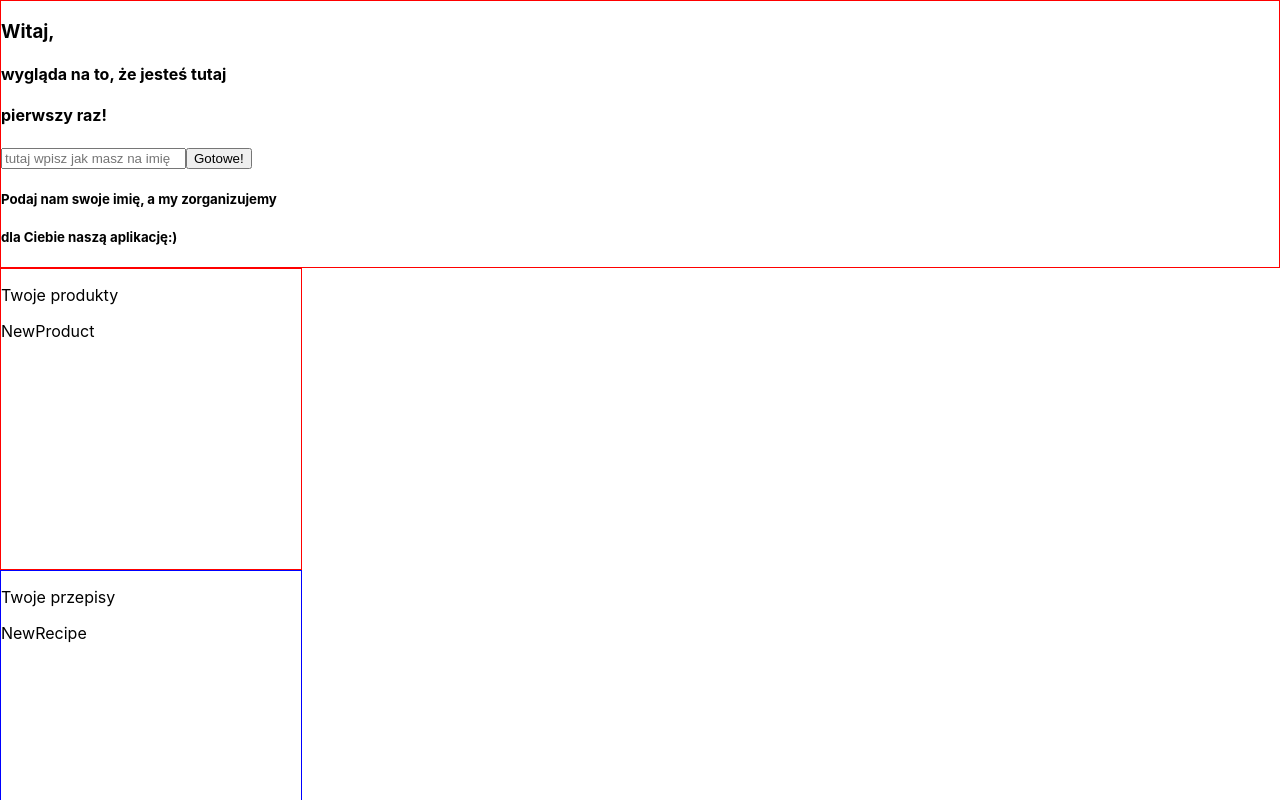
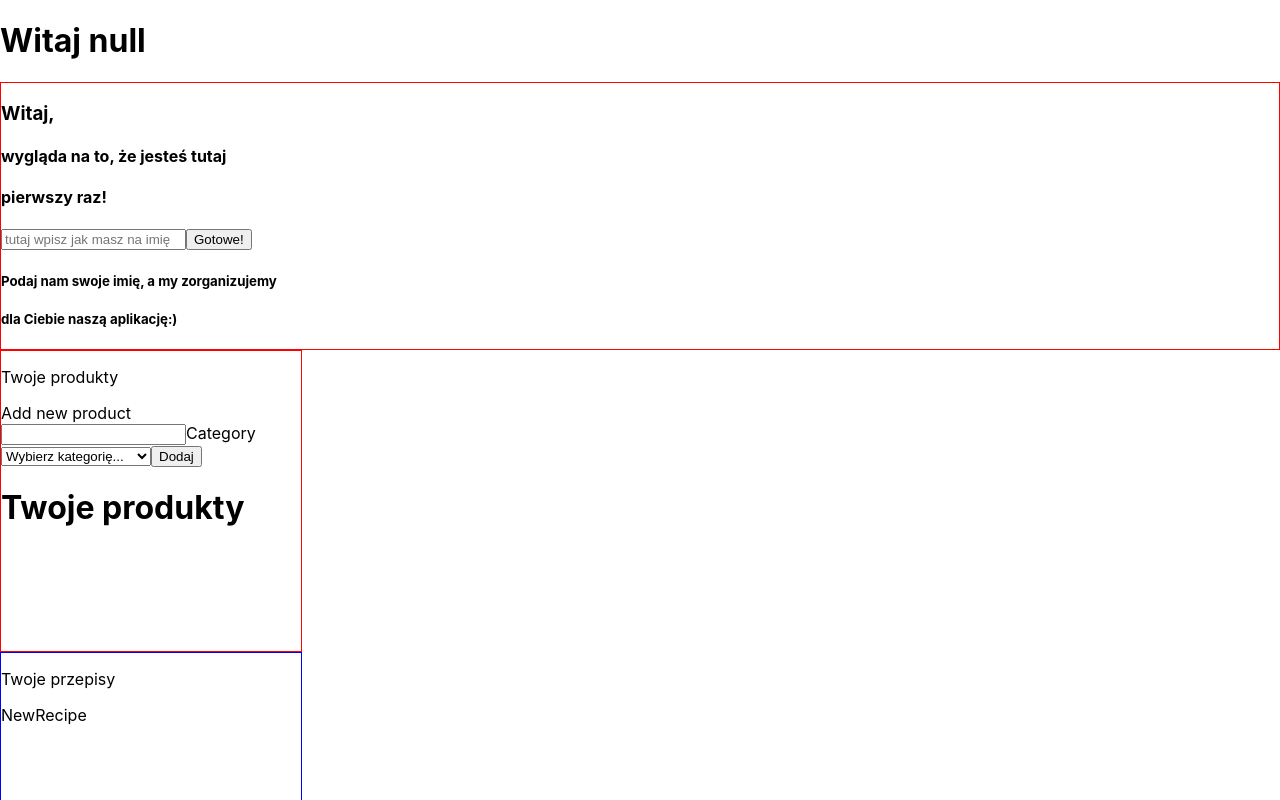
Before and after one commit to marcinho51/ShoplistCheckbox, a React (Create React App) app: page / in a window 1280 px wide. Shown: the top 800 px of the page. Built offline with nearby package versions, Linux system fonts and the light colour scheme.

Commit message:
Products to localStorage almost done

```diff
--- a/src/components/Hello/Hello.js
+++ b/src/components/Hello/Hello.js
@@ -12,12 +12,15 @@ class Hello extends Component {
           id="userName"
           type="text"
           placeholder="tutaj wpisz jak masz na imię"
+          onChange={this.props.change}
+          value={this.props.user}
         />
         <input
           id="userNameButton"
           class="button"
           type="button"
           value="Gotowe!"
+          onClick={this.props.buttonChange}
         />
         <h5>Podaj nam swoje imię, a my zorganizujemy</h5>
         <h5>dla Ciebie naszą aplikację:)</h5>
--- a/src/components/Main/Main.js
+++ b/src/components/Main/Main.js
@@ -6,10 +6,33 @@ import YourProducts from "../YourProducts/YourProducts";
 import YourRecipes from "../YourRecipes/YourRecipes";
 
 class Main extends Component {
+  state = {
+    user: ""
+  };
+
+  handleChange = event => {
+    this.setState({
+      user: event.target.value
+    });
+  };
+
+  handleButton = () => {
+    const { user } = this.state;
+    localStorage.setItem("user", user);
+  };
+
+  user;
+
   render() {
+    const userFromLocalStorage = JSON.stringify(localStorage.getItem("user"));
     return (
       <>
-        <Hello />
+        <h1>Witaj {userFromLocalStorage}</h1>
+        <Hello
+          user={this.state.user}
+          change={this.handleChange}
+          buttonChange={this.handleButton}
+        />
         <YourProducts />
         <YourRecipes />
         <NewShoplist />
--- a/src/components/NewProduct/NewProduct.js
+++ b/src/components/NewProduct/NewProduct.js
@@ -2,8 +2,212 @@ import React, { Component } from "react";
 import "./NewProduct.scss";
 
 class NewProduct extends Component {
+  state = {
+    newProduct: "",
+    select: ""
+  };
+
+  handleChange = event => {
+    this.setState({
+      newProduct: event.target.value
+    });
+  };
+
+  selectChange = event => {
+    this.setState({
+      select: event.target.value
+    });
+  };
+
+  handleButton = () => {
+    if (this.state.select === "sweets") {
+      let sweets = [];
+      if (localStorage.getItem("sweets")) {
+        sweets = JSON.parse(localStorage.getItem("sweets"));
+      }
+      sweets.push(this.state.newProduct);
+      localStorage.setItem("sweets", JSON.stringify(sweets));
+      console.log(sweets);
+    } else if (this.state.select === "fruitsAndVegs") {
+      let fruitsAndVegs = [];
+      if (
+        this.state.select === "fruitsAndVegs" &&
+        localStorage.getItem("fruitsAndVegs")
+      ) {
+        fruitsAndVegs = JSON.parse(localStorage.getItem("fruitsAndVegs"));
+      }
+      fruitsAndVegs.push(this.state.newProduct);
+      localStorage.setItem("fruitsAndVegs", JSON.stringify(fruitsAndVegs));
+      console.log(fruitsAndVegs);
+    } else if (this.state.select === "looseProducts") {
+      let looseProducts = [];
+      if (
+        this.state.select === "looseProducts" &&
+        localStorage.getItem("looseProducts")
+      ) {
+        looseProducts = JSON.parse(localStorage.getItem("looseProducts"));
+      }
+      looseProducts.push(this.state.newProduct);
+      localStorage.setItem("looseProducts", JSON.stringify(looseProducts));
+      console.log(looseProducts);
+    } else if (this.state.select === "forCakes") {
+      let forCakes = [];
+      if (
+        this.state.select === "forCakes" &&
+        localStorage.getItem("forCakes")
+      ) {
+        forCakes = JSON.parse(localStorage.getItem("forCakes"));
+      }
+      forCakes.push(this.state.newProduct);
+      localStorage.setItem("forCakes", JSON.stringify(forCakes));
+      console.log(forCakes);
+    } else if (this.state.select === "meat") {
+      let meat = [];
+      if (this.state.select === "meat" && localStorage.getItem("meat")) {
+        meat = JSON.parse(localStorage.getItem("meat"));
+      }
+      meat.push(this.state.newProduct);
+      localStorage.setItem("meat", JSON.stringify(meat));
+      console.log(meat);
+    } else if (this.state.select === "cannedGoods") {
+      let cannedGoods = [];
+      if (
+        this.state.select === "cannedGoods" &&
+        localStorage.getItem("cannedGoods")
+      ) {
+        cannedGoods = JSON.parse(localStorage.getItem("cannedGoods"));
+      }
+      cannedGoods.push(this.state.newProduct);
+      localStorage.setItem("cannedGoods", JSON.stringify(cannedGoods));
+      console.log(cannedGoods);
+    } else if (this.state.select === "frozen") {
+      let frozen = [];
+      if (this.state.select === "frozen" && localStorage.getItem("frozen")) {
+        frozen = JSON.parse(localStorage.getItem("frozen"));
+      }
+      frozen.push(this.state.newProduct);
+      localStorage.setItem("cfrozen", JSON.stringify(frozen));
+      console.log(frozen);
+    } else if (this.state.select === "bread") {
+      let bread = [];
+      if (this.state.select === "bread" && localStorage.getItem("bread")) {
+        bread = JSON.parse(localStorage.getItem("bread"));
+      }
+      bread.push(this.state.newProduct);
+      localStorage.setItem("bread", JSON.stringify(bread));
+      console.log(bread);
+    } else if (this.state.select === "dairy") {
+      let dairy = [];
+      if (this.state.select === "dairy" && localStorage.getItem("dairy")) {
+        dairy = JSON.parse(localStorage.getItem("dairy"));
+      }
+      dairy.push(this.state.newProduct);
+      localStorage.setItem("dairy", JSON.stringify(dairy));
+      console.log(dairy);
+    } else if (this.state.select === "spices") {
+      let spices = [];
+      if (this.state.select === "spices" && localStorage.getItem("spices")) {
+        spices = JSON.parse(localStorage.getItem("spices"));
+      }
+      spices.push(this.state.newProduct);
+      localStorage.setItem("spices", JSON.stringify(spices));
+      console.log(spices);
+    } else if (this.state.select === "beverages") {
+      let beverages = [];
+      if (
+        this.state.select === "beverages" &&
+        localStorage.getItem("beverages")
+      ) {
+        beverages = JSON.parse(localStorage.getItem("beverages"));
+      }
+      beverages.push(this.state.newProduct);
+      localStorage.setItem("beverages", JSON.stringify(beverages));
+      console.log(beverages);
+    } else if (this.state.select === "fats") {
+      let fats = [];
+      if (this.state.select === "fats" && localStorage.getItem("fats")) {
+        fats = JSON.parse(localStorage.getItem("fats"));
+      }
+      fats.push(this.state.newProduct);
+      localStorage.setItem("fats", JSON.stringify(fats));
+      console.log(fats);
+    } else if (this.state.select === "cleaningStuff") {
+      let cleaningStuff = [];
+      if (
+        this.state.select === "cleaningStuff" &&
+        localStorage.getItem("cleaningStuff")
+      ) {
+        cleaningStuff = JSON.parse(localStorage.getItem("cleaningStuff"));
+      }
+      cleaningStuff.push(this.state.newProduct);
+      localStorage.setItem("cleaningStuff", JSON.stringify(cleaningStuff));
+      console.log(cleaningStuff);
+    } else if (this.state.select === "forHome") {
+      let forHome = [];
+      if (this.state.select === "forHome" && localStorage.getItem("forHome")) {
+        forHome = JSON.parse(localStorage.getItem("forHome"));
+      }
+      forHome.push(this.state.newProduct);
+      localStorage.setItem("forHome", JSON.stringify(forHome));
+      console.log(forHome);
+    } else if (this.state.select === "cosmetics") {
+      let cosmetics = [];
+      if (
+        this.state.select === "cosmetics" &&
+        localStorage.getItem("cosmetics")
+      ) {
+        cosmetics = JSON.parse(localStorage.getItem("cosmetics"));
+      }
+      cosmetics.push(this.state.newProduct);
+      localStorage.setItem("cosmetics", JSON.stringify(cosmetics));
+      console.log(cosmetics);
+    } else if (this.state.select === "other") {
+      let other = [];
+      if (this.state.select === "other" && localStorage.getItem("other")) {
+        other = JSON.parse(localStorage.getItem("other"));
+      }
+      other.push(this.state.newProduct);
+      localStorage.setItem("other", JSON.stringify(other));
+      console.log(other);
+    }
+  };
+
   render() {
-    return <div>NewProduct</div>;
+    return (
+      <>
+        <label>
+          Add new product
+          <input
+            type="text"
+            onChange={this.handleChange}
+            value={this.state.newProduct}
+          />
+        </label>
+        <label>
+          Category
+          <select value={this.state.select} onChange={this.selectChange}>
+            <option>Wybierz kategorię...</option>
+            <option value="fruitsAndVegs">Fruits and vegetables</option>
+            <option value="looseProducts">Loose products</option>
+            <option value="forCakes">For cakes</option>
+            <option value="meat">Meat</option>
+            <option value="cannedGoods">Canned goods</option>
+            <option value="sweets">Sweets</option>
+            <option value="frozen">Frozen</option>
+            <option value="bread">Bread</option>
+            <option value="dairy">Dairy</option>
+            <option value="spices">Spices</option>
+            <option value="beverages">Beverages</option>
+            <option value="fats">Fats</option>
+            <option value="cleaningStuff">Cleaning stuff</option>
+            <option value="forHome">For home</option>
+            <option value="cosmetics">Cosmetics</option>
+            <option value="other">Other</option>
+          </select>
+        </label>
+        <button onClick={this.handleButton}>Dodaj</button>
+      </>
+    );
   }
 }
 
--- a/src/components/YourProducts/YourProducts.js
+++ b/src/components/YourProducts/YourProducts.js
@@ -3,6 +3,25 @@ import "./YourProducts.scss";
 import NewProduct from "../NewProduct/NewProduct";
 
 class YourProducts extends Component {
+  state = {
+    newProduct: "",
+    fruitsAndVegs: []
+  };
+
+  handleChange = event => {
+    this.setState({
+      newProduct: event.target.value
+    });
+  };
+
+  addProduct = event => {
+    const array = [...this.state.event.target.name];
+
+    this.setState({
+      [event.target.name]: array.push(event.target.value)
+    });
+  };
+
   render() {
     return (
       <div className="col-2 widget-yourProducts">
@@ -10,7 +29,16 @@ class YourProducts extends Component {
           <i className="fas fa-plus fa-2x"></i>
         </div>
         <p className="add-recipe">Twoje produkty</p>
-        <NewProduct />
+        <NewProduct
+          change={this.handleChange}
+          newProduct={this.state.newProduct}
+        />
+        <h1>Twoje produkty</h1>
+        <ul>
+          {this.state.fruitsAndVegs.map((item, index) => (
+            <li key={index}>{item}</li>
+          ))}
+        </ul>
       </div>
     );
   }
```
